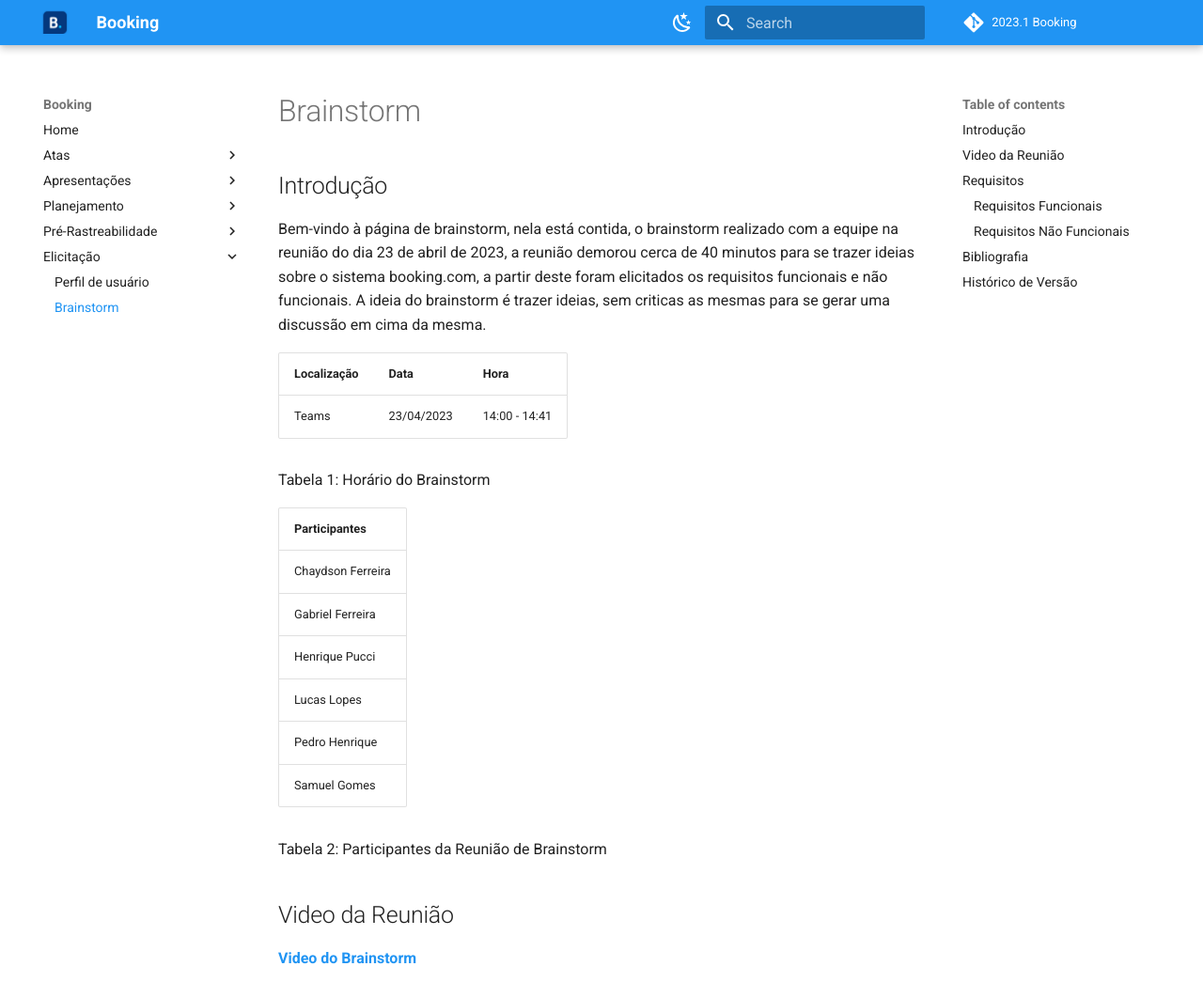
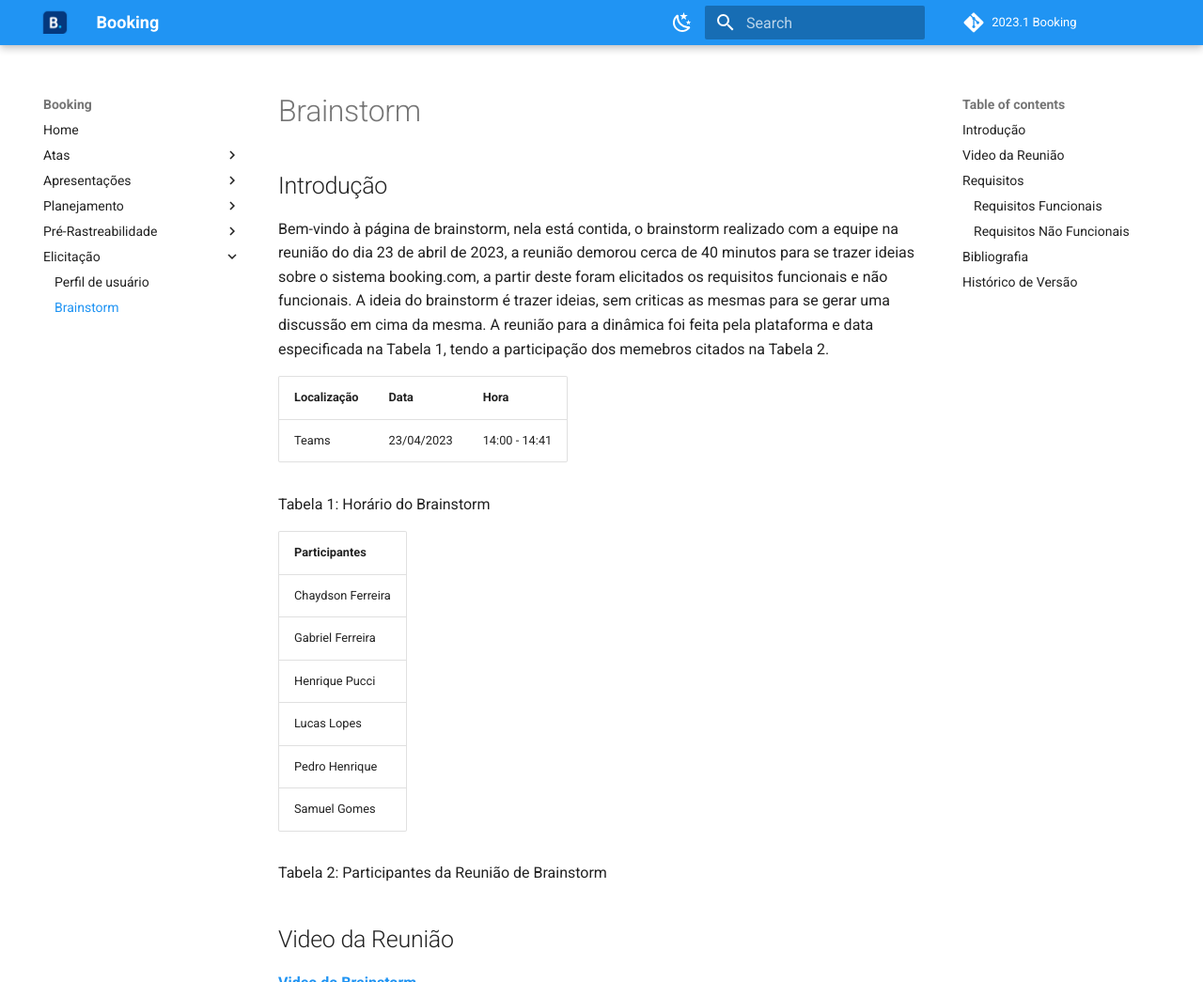
Before and after one commit to Requisitos-de-Software/2023.1-Booking, an MkDocs documentation site: the page built from docs/elicitacao/brainstorm.md, in a window 1280 px wide and 1400 px high, cut to the strip 0-1045 px from the top of the window. Shown: the whole strip at 94% size. Built offline with MkDocs 1.6.1 and Material for MkDocs 9.7.7, drawn with Linux system fonts in a browser that asks for light colours; comment, search, counter and statistics services are not loaded; some of the changed text lies outside the part shown.

Commit message:
39-Adicionando citacao  no texto

```diff
--- a/docs/elicitacao/brainstorm.md
+++ b/docs/elicitacao/brainstorm.md
@@ -2,7 +2,8 @@
 
 ## Introdução
 
-Bem-vindo à página de brainstorm, nela está contida, o brainstorm realizado com a equipe na reunião do dia 23 de abril de 2023, a reunião demorou cerca de 40 minutos para se trazer ideias sobre o sistema booking.com, a partir deste foram elicitados os requisitos funcionais e não funcionais. A ideia do brainstorm é trazer ideias, sem criticas as mesmas para se gerar uma discussão em cima da mesma.
+Bem-vindo à página de brainstorm, nela está contida, o brainstorm realizado com a equipe na reunião do dia 23 de abril de 2023, a reunião demorou cerca de 40 minutos para se trazer ideias sobre o sistema booking.com, a partir deste foram elicitados os requisitos funcionais e não funcionais. A ideia do brainstorm é trazer ideias, sem criticas as mesmas para se gerar uma discussão em cima da mesma. A reunião para a dinâmica foi feita pela plataforma e data especificada na Tabela 1, tendo a participação dos memebros citados na Tabela 2.
+
 
 | Localização | Data       | Hora          |
 | ------------- | ---------- | ------------- |
@@ -29,7 +30,7 @@ Tabela 2: Participantes da Reunião de Brainstorm
 
 ## Requisitos
 
-Os requisitos elicitados provenientes da reunião de brainstorm estão localizados no tópico abaixo com os nomes para requisitos funcionais FB e NFB.
+Os requisitos elicitados provenientes da reunião de brainstorm estão localizados no tópico abaixo. Sendo FB os Requisitos Funcionais, ordenados na Tabela 3, e NFB os Requisitos Não Funcionais, ordenados na Tabela 4.
 
 ### Requisitos Funcionais
 
@@ -68,7 +69,7 @@ Os requisitos elicitados provenientes da reunião de brainstorm estão localizad
 | FB31 | Deve existir uma pesquisa por comando de voz                                                           |
 | FB32 | O usuário deve poder adicionar itens ao aluguel do carro                                              |
 
-Tabela 3: Requisitos Funcionais
+<p style="margin-left: 30%;">Tabela 3: Requisitos Funcionais</p>
 
 ### Requisitos Não Funcionais
 
```
